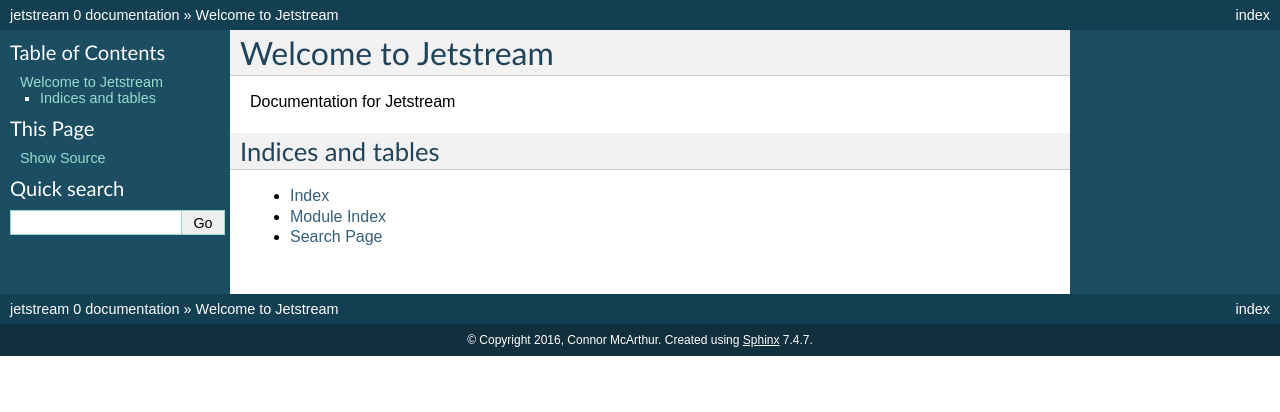
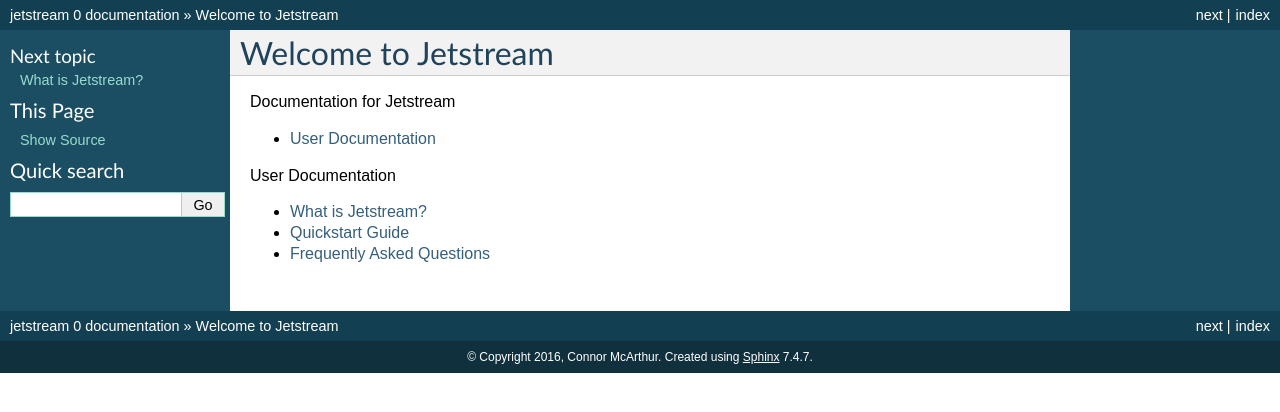
Before and after one commit to cmcarthur/jetstream, a Sphinx documentation site: the page built from docs/source/index.rst, in a window 1280 px wide. Shown: the top 412 px of the page. Built offline with Sphinx 7.4.7, drawn with Linux system fonts in a browser that asks for light colours.

Commit message:
set up scaffolding

```diff
--- /dev/null
+++ b/docs/source/faq.rst
@@ -0,0 +1,4 @@
+Frequently Asked Questions
+==========================
+
+Coming soon
--- a/docs/source/index.rst
+++ b/docs/source/index.rst
@@ -3,9 +3,14 @@
 
 Documentation for Jetstream
 
-Indices and tables
-------------------
+* :ref:`user-docs`
 
-* :ref:`genindex`
-* :ref:`modindex`
-* :ref:`search`
+.. _user-docs:
+
+.. toctree::
+   :maxdepth: 2
+   :caption: User Documentation
+
+   what_is_jetstream
+   quickstart_guide
+   faq
--- /dev/null
+++ b/docs/source/quickstart_guide.rst
@@ -0,0 +1,4 @@
+Quickstart Guide
+================
+
+Coming soon
--- /dev/null
+++ b/docs/source/what_is_jetstream.rst
@@ -0,0 +1,4 @@
+What is Jetstream?
+==================
+
+Coming soon
```
